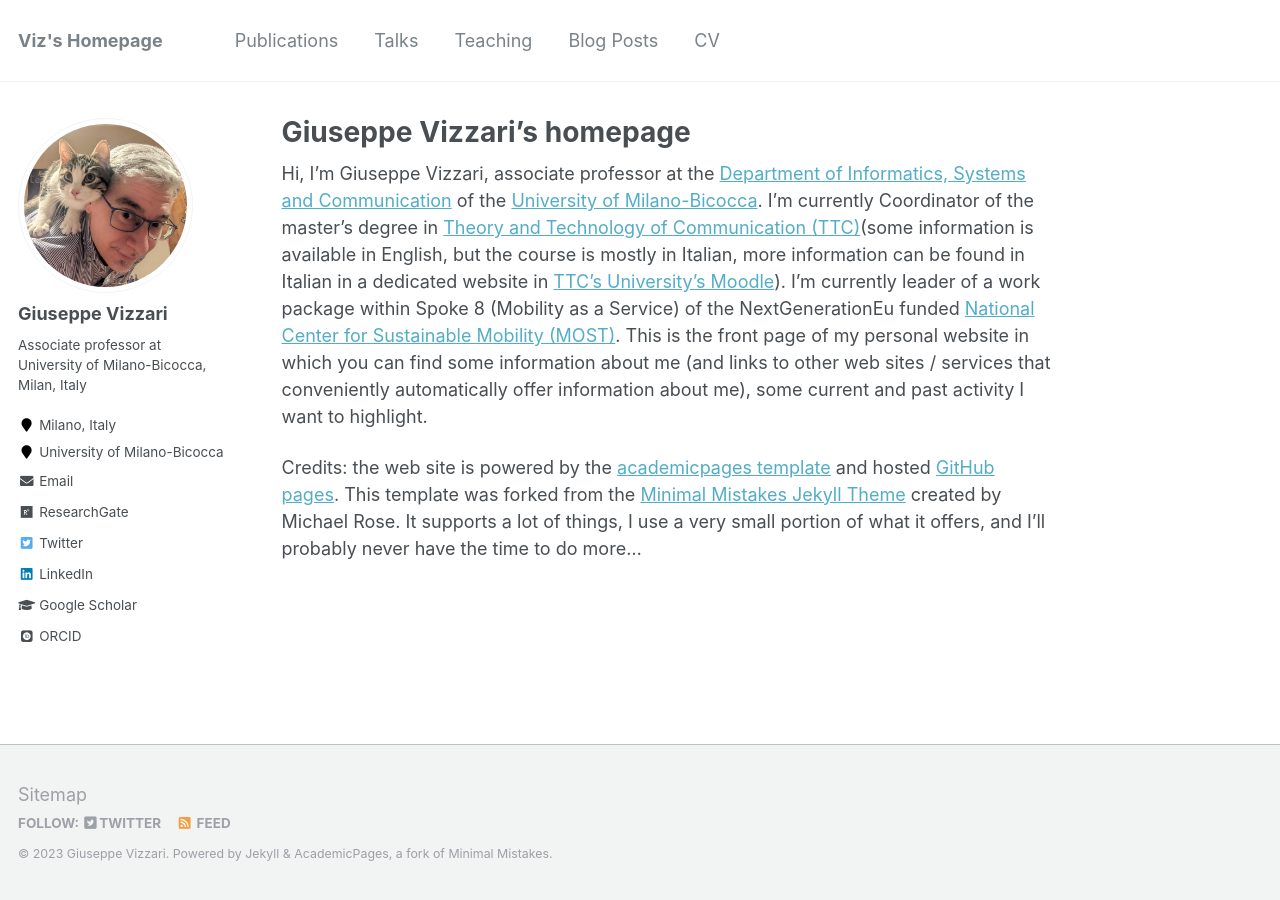
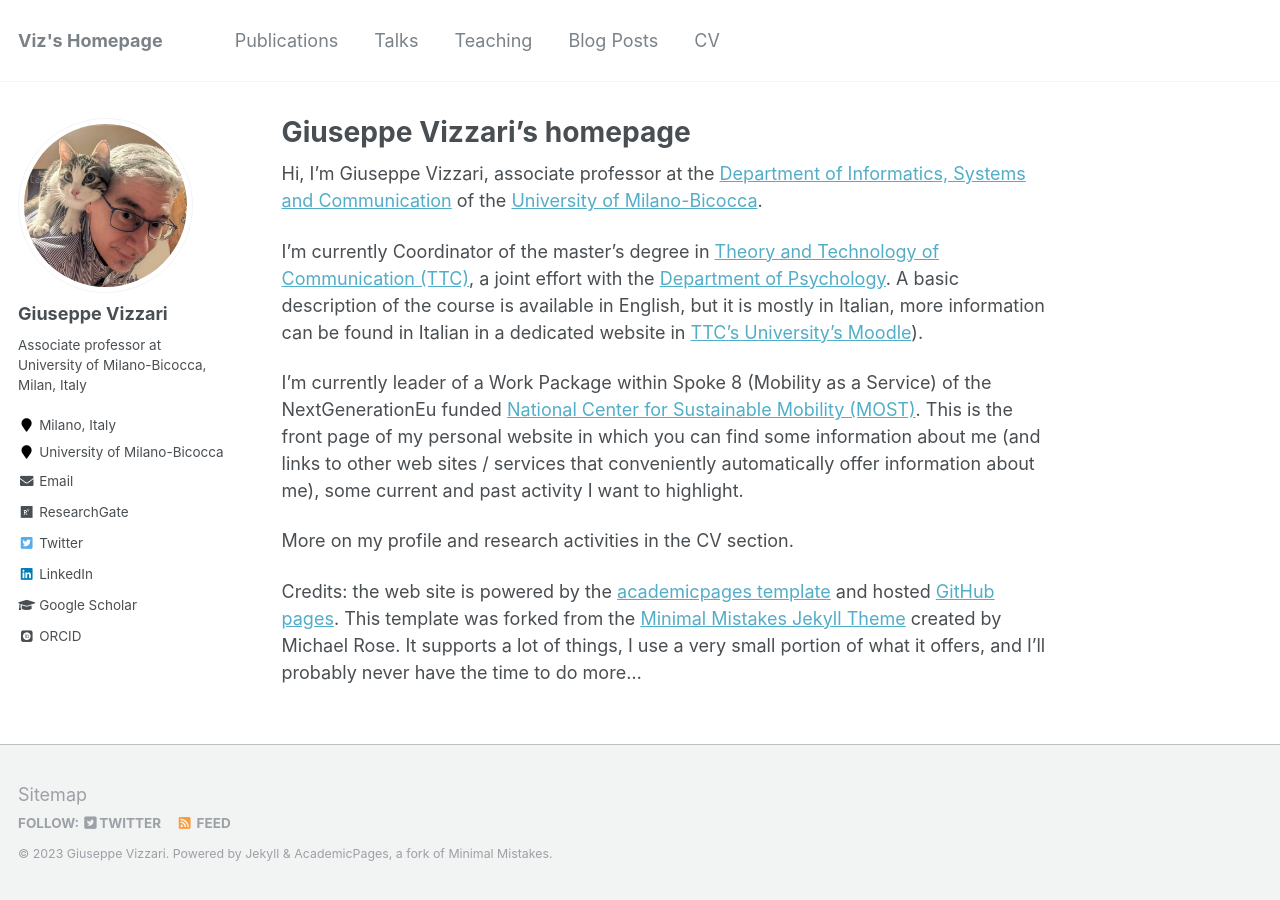
Before and after one commit to GiuseppeVizzari/GiuseppeVizzari.github.io, a Jekyll site: the page built from _pages/about.md, in a window 1280 px wide. Built offline with Jekyll 4.4.1, drawn with Linux system fonts in a browser that asks for light colours; some web fonts are replaced.

Commit message:
More information and links

```diff
--- a/_pages/about.md
+++ b/_pages/about.md
@@ -8,6 +8,12 @@ redirect_from:
   - /about.html
 ---
 
-Hi, I'm Giuseppe Vizzari, associate professor at the [Department of Informatics, Systems and Communication](https://www.disco.unimib.it/) of the [University of Milano-Bicocca](https://www.unimib.it/). I'm currently Coordinator of the master's degree in [Theory and Technology of Communication (TTC)](https://en.unimib.it/graduate/theory-technology-communication)(some information is available in English, but the course is mostly in Italian, more information can be found in Italian in a dedicated website in [TTC's University's Moodle](https://elearning.unimib.it/course/index.php?categoryid=3514)). I'm currently leader of a work package within Spoke 8 (Mobility as a Service) of the NextGenerationEu funded [National Center for Sustainable Mobility (MOST)](https://www.centronazionalemost.it/). This is the front page of my personal website in which you can find some information about me (and links to other web sites / services that conveniently automatically offer information about me), some current and past activity I want to highlight.
+Hi, I'm Giuseppe Vizzari, associate professor at the [Department of Informatics, Systems and Communication](https://www.disco.unimib.it/) of the [University of Milano-Bicocca](https://www.unimib.it/).
+
+I'm currently Coordinator of the master's degree in [Theory and Technology of Communication (TTC)](https://en.unimib.it/graduate/theory-technology-communication), a joint effort with the [Department of Psychology](https://psicologia.unimib.it/en). A basic description of the course is available in English, but it is mostly in Italian, more information can be found in Italian in a dedicated website in [TTC's University's Moodle](https://elearning.unimib.it/course/index.php?categoryid=3514)).
+
+I'm currently leader of a Work Package within Spoke 8 (Mobility as a Service) of the NextGenerationEu funded [National Center for Sustainable Mobility (MOST)](https://www.centronazionalemost.it/). This is the front page of my personal website in which you can find some information about me (and links to other web sites / services that conveniently automatically offer information about me), some current and past activity I want to highlight.
+
+More on my profile and research activities in the CV section.
 
 Credits: the web site is powered by the [academicpages template](https://github.com/academicpages/academicpages.github.io) and hosted [GitHub pages](https://pages.github.com). This template was forked from the [Minimal Mistakes Jekyll Theme](https://mmistakes.github.io/minimal-mistakes/) created by Michael Rose. It supports a lot of things, I use a very small portion of what it offers, and I'll probably never have the time to do more...
```
